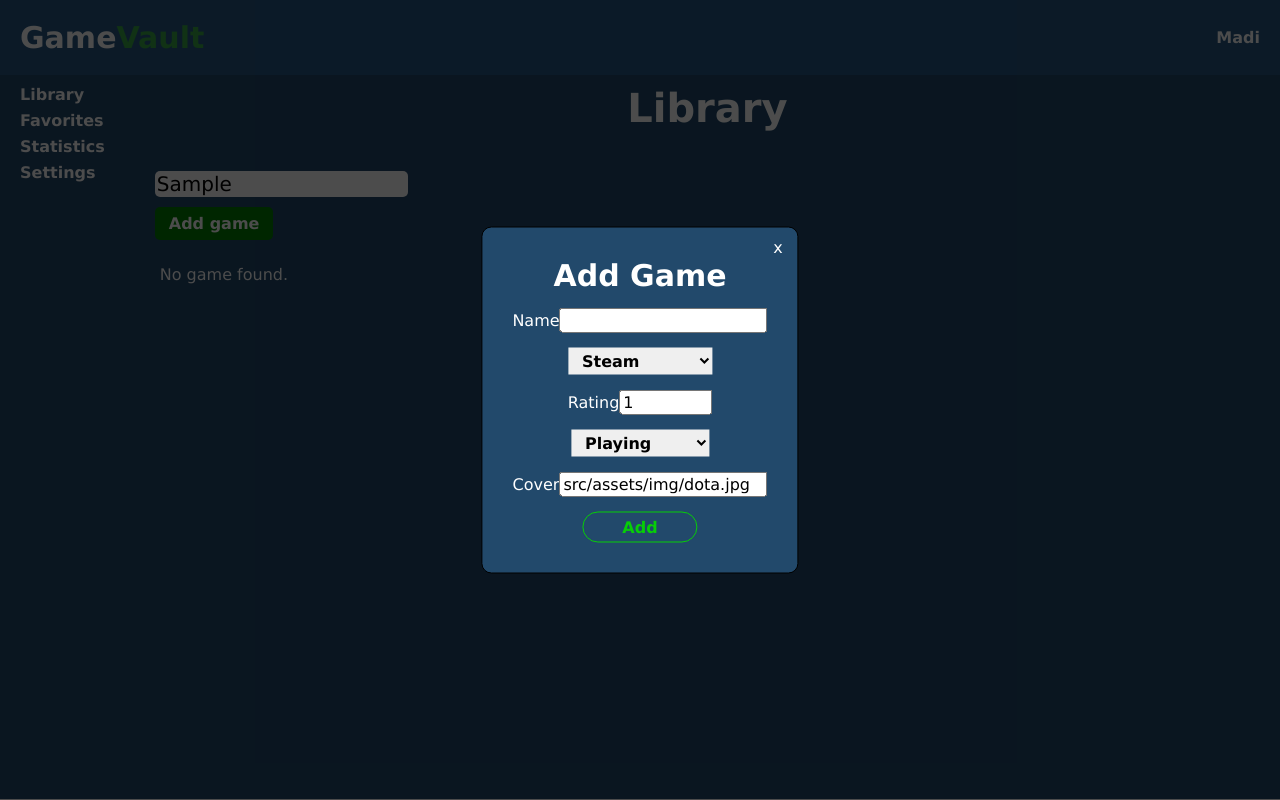
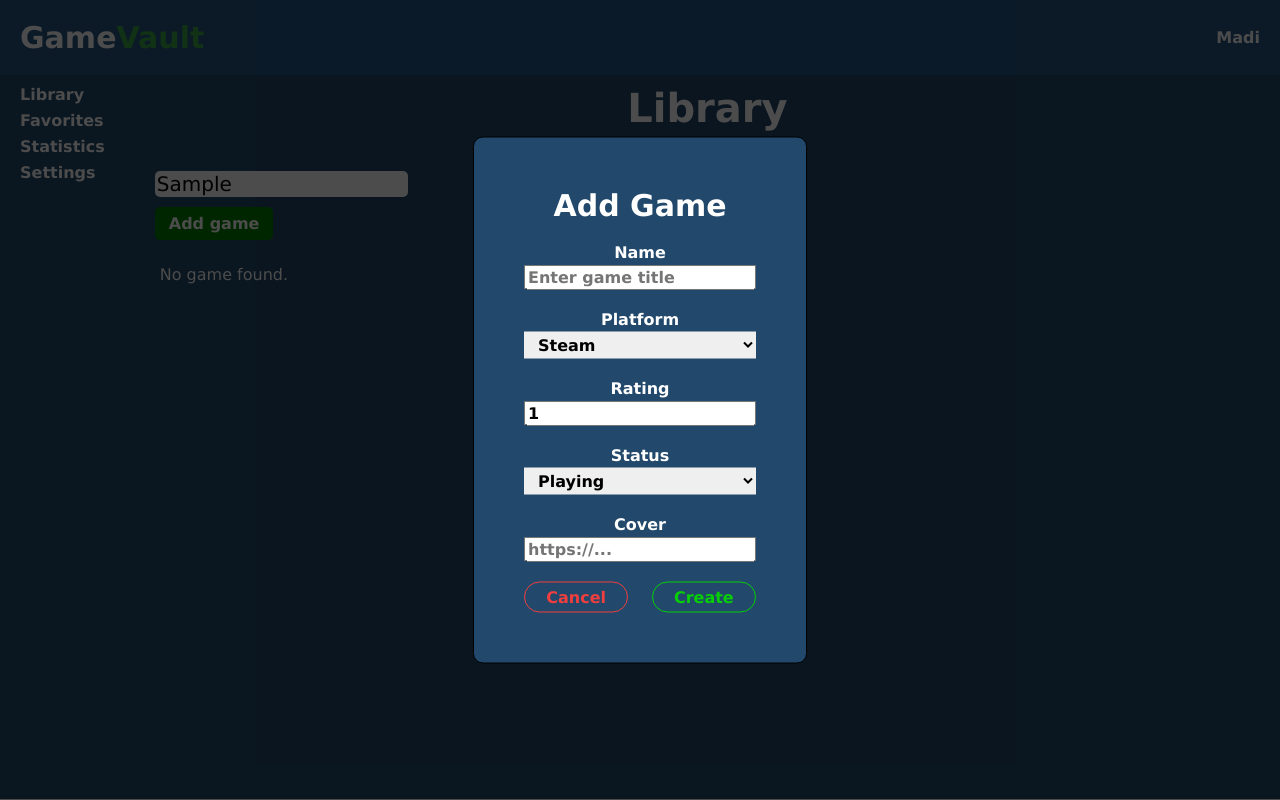
Before and after one commit to Sprowds/game-vault, a React (Vite) app: page / in a window 1280 px wide. Both pictures are taken after typing "Sample" into the empty fields and a click on the button "Add game". Built offline with nearby package versions, Linux system fonts and the light colour scheme.

Commit message:
Game-Vault 0.0.12
GameForm:
- Some CSS changes;
- Field data validation
- Key listener, esc closes form
- A lot of another little fixes

```diff
--- a/src/components/GameForm/GameForm.jsx
+++ b/src/components/GameForm/GameForm.jsx
@@ -3,9 +3,11 @@ import SelectDropdown from "../../ui/SelectDropdown/SelectDropdown";
 import platformList from "../../data/platformList.json";
 import statusList from "../../data/statusList.json";
 import useBodyScrollLock from "../../hooks/useBodyScrollLock";
-import { useState } from "react";
+import { useEffect, useState } from "react";
 import INITIAL_NEW_GAME from "../../utils/INITIAL_NEW_GAME";
 import LibraryButton from "../../ui/LibraryButton/LibraryButton";
+import gameFormInputValidation from "../../utils/gameFormInputValidation";
+import useKeyListener from "../../hooks/useKeyListener";
 
 const GameForm = ({ mode, initialGame, gameChange, gameFormToogle }) => {
   useBodyScrollLock();
@@ -19,15 +21,37 @@ const GameForm = ({ mode, initialGame, gameChange, gameFormToogle }) => {
       ...prev,
       [name]: value,
     }));
+    setFieldErrors([]);
   }
+
+  const [fieldErrors, setFieldErrors] = useState([]);
 
   function handleSubmit(event) {
     event.preventDefault();
+    const validation = gameFormInputValidation(newGame);
+
+    if (validation !== true) {
+      setFieldErrors(validation);
+    } else {
+      setFieldErrors([]);
       gameFormToogle(false, "");
 
       gameChange(newGame);
-    setNewGame(INITIAL_NEW_GAME);
     }
+  }
+
+  const FORM_MODE = {
+    add: {
+      title: "Add Game",
+      button: "Create",
+    },
+    edit: {
+      title: "Edit Game",
+      button: "Save",
+    },
+  };
+
+  useKeyListener("Escape", () => gameFormToogle(false, ""));
 
   return (
     <>
@@ -36,26 +60,34 @@ const GameForm = ({ mode, initialGame, gameChange, gameFormToogle }) => {
         onClick={() => gameFormToogle(false, "")}
       ></div>
       <form className={classes.gameForm} onSubmit={handleSubmit}>
-        <h3 className={classes.title}>{mode} Game</h3>
-        <div className="name">
+        <h3 className={classes.title}>{FORM_MODE[mode].title}</h3>
+        <ul className={classes.form__inner}>
+          <li className={classes.form__field}>
             <label htmlFor="gameName">Name</label>
             <input
+              className={classes.name_input}
               type="text"
+              id="gameName"
               name="name"
               value={newGame.name}
               onChange={handleChange}
-            required
+              maxLength={80}
+              placeholder="Enter game title"
             />
-        </div>
+          </li>
+          <li className={classes.form__field}>
+            <label htmlFor="platform">Platform</label>
             <SelectDropdown
               value={newGame.platform}
               name="platform"
               options={Object.keys(platformList)}
               onChange={handleChange}
             />
-        <div className="rating">
+          </li>
+          <li className={classes.form__field}>
             <label htmlFor="ratingEnter">Rating</label>
             <input
+              className={classes.rating_input}
               type="number"
               id="ratingEnter"
               name="rating"
@@ -64,40 +96,54 @@ const GameForm = ({ mode, initialGame, gameChange, gameFormToogle }) => {
               min="1"
               max="5"
               step="0.01"
+              placeholder="Enter game rating"
             />
-        </div>
+          </li>
+          <li className={classes.form__field}>
+            <label htmlFor="status">Status</label>
             <SelectDropdown
               value={newGame.status}
               name="status"
               options={Object.values(statusList)}
               onChange={handleChange}
             />
-        <div className="cover">
+          </li>
+          <li className={classes.form__field}>
             <label htmlFor="coverURL">Cover</label>
             <input
+              className={classes.cover_input}
               type="text"
               id="coverURL"
               name="cover"
               value={newGame.cover}
               onChange={handleChange}
+              placeholder="https://..."
+            />
+          </li>
+        </ul>
+        <ul
+          className={
+            fieldErrors.length === 0
+              ? classes.validation
+              : `${classes.validation} ${classes.active}`
+          }
+        >
+          {fieldErrors.map((error) => (
+            <li key={error}>{error}</li>
+          ))}
+        </ul>
+        <div className={classes.interact}>
+          <LibraryButton
+            name="Cancel"
+            func={() => gameFormToogle(false, "")}
+            colorClass={classes.cancelBtn}
+          />
+          <LibraryButton
+            name={FORM_MODE[mode].button}
+            type="submit"
+            colorClass={classes.saveBtn}
           />
         </div>
-        <LibraryButton
-          name={mode}
-          colorClass={
-            mode === "edit"
-              ? classes.editBtn
-              : mode === "add"
-                ? classes.saveBtn
-                : ""
-          }
-        />
-        <span
-          className={classes.closeBtn}
-          onClick={() => gameFormToogle(false, "")}
-        >
-          x
-        </span>
       </form>
     </>
   );
--- a/src/components/GameForm/GameForm.module.css
+++ b/src/components/GameForm/GameForm.module.css
@@ -14,14 +14,10 @@
   position: fixed;
   top: 50%;
   left: 50%;
-  display: inline-flex;
-  flex-direction: column;
-  gap: 15px;
-  align-items: center;
   transform: translate(-50%, -50%);
   z-index: 1001;
 
-  padding: 30px;
+  padding: 50px;
 
   background-color: var(--main-color);
   border-radius: 10px;
@@ -29,11 +25,45 @@
 }
 
 .title {
+  margin-bottom: 20px;
+
+  text-align: center;
   font-size: 30px;
 }
 
 .title::first-letter {
   text-transform: uppercase;
+}
+
+.form__inner {
+  margin-bottom: 20px;
+
+  display: flex;
+  flex-direction: column;
+  gap: 20px;
+}
+
+.form__field {
+  display: flex;
+  flex-direction: column;
+  gap: 3px;
+
+  text-align: center;
+  font-weight: 600;
+}
+
+.validation {
+  display: none;
+  margin-bottom: 20px;
+
+  flex-direction: column;
+  color: var(--alert-color);
+  font-weight: 600;
+}
+
+.interact {
+  display: flex;
+  justify-content: space-between;
 }
 
 .saveBtn {
@@ -54,9 +84,15 @@
   border-color: rgb(206, 138, 12);
 }
 
-.closeBtn {
-  position: absolute;
-  top: 10px;
-  right: 15px;
-  cursor: pointer;
+.cancelBtn {
+  color: var(--alert-color);
 }
+
+.cancelBtn:hover {
+  background-color: var(--alert-color);
+  border-color: var(--alert-color);
+}
+
+.active {
+  display: flex;
+}
--- /dev/null
+++ b/src/hooks/useKeyListener.js
@@ -0,0 +1,18 @@
+import { useEffect } from "react";
+
+export default function useKeyListener(key, func) {
+  // Добавить обработчик событий при нажатии на кнопку и удаление его при удалении самого ?окна
+  useEffect(() => {
+    // Функция, которая произойдёт при нажатии на кнопку
+    function keyListener(event) {
+      if (event.key === key) {
+        func();
+      }
+    }
+
+    window.addEventListener("keydown", keyListener);
+    return () => {
+      window.removeEventListener("keydown", keyListener);
+    };
+  }, [key, func]);
+}
--- a/src/ui/LibraryButton/LibraryButton.jsx
+++ b/src/ui/LibraryButton/LibraryButton.jsx
@@ -1,8 +1,12 @@
 import classes from "./LibraryButton.module.css";
 
-const LibraryButton = ({ name, func, colorClass }) => {
+const LibraryButton = ({ name, func, colorClass, type }) => {
   return (
-    <button className={`${classes.libBtn} ${colorClass}`} onClick={func}>
+    <button
+      className={`${classes.libBtn} ${colorClass}`}
+      type={type}
+      onClick={func}
+    >
       {name}
     </button>
   );
--- a/src/ui/SelectDropdown/SelectDropdown.jsx
+++ b/src/ui/SelectDropdown/SelectDropdown.jsx
@@ -4,6 +4,7 @@ const SelectDropdown = ({ value, name, options, onChange }) => {
   return (
     <select
       value={value}
+      id={name}
       name={name}
       className={classes.list}
       onChange={onChange}
--- a/src/utils/INITIAL_NEW_GAME.js
+++ b/src/utils/INITIAL_NEW_GAME.js
@@ -3,7 +3,7 @@ const INITIAL_NEW_GAME = {
   platform: "Steam",
   rating: 1,
   status: "Playing",
-  cover: "src/assets/img/dota.jpg",
+  cover: "",
 };
 
 export default INITIAL_NEW_GAME;
--- /dev/null
+++ b/src/utils/gameFormInputValidation.js
@@ -0,0 +1,29 @@
+export default function gameFormInputValidation(inputtedGameValues) {
+  // Если проверка не пройдена, то результат будет возвращён в виде массива строк с ошибками
+  const validationResult = [];
+
+  // Проверка на пустоту названия
+  if (inputtedGameValues.name.trim().length === 0) {
+    validationResult.push("Name can not be empty");
+  }
+
+  // Проверка введённого рейтинга на то, является ли он числом и не является ли NaN
+  const rating = Number(inputtedGameValues.rating);
+  if (Number.isFinite(rating)) {
+    if (rating < 1 || rating > 5)
+      validationResult.push("Rating can be from 1 to 5");
+  } else validationResult.push("Rating must be a number");
+
+  // Проверка ссылки обложки на корректность (Если пустая, то подставится стандартная картинка)
+  if (inputtedGameValues.cover.length !== 0) {
+    try {
+      new URL(inputtedGameValues.cover);
+    } catch {
+      validationResult.push("Incorrect cover URL");
+    }
+  }
+
+  if (validationResult.length === 0) return true;
+
+  return validationResult;
+}
--- a/src/utils/libraryOperations.js
+++ b/src/utils/libraryOperations.js
@@ -1,4 +1,7 @@
 export function addNewGameToLibrary(newGame, setGameList) {
+  if (newGame.cover.length === 0) {
+    newGame.cover = "src/assets/img/dota.jpg";
+  }
   setGameList((prev) => [
     ...prev,
     {
```
Lines whose indentation alone changed are shown as unchanged.
